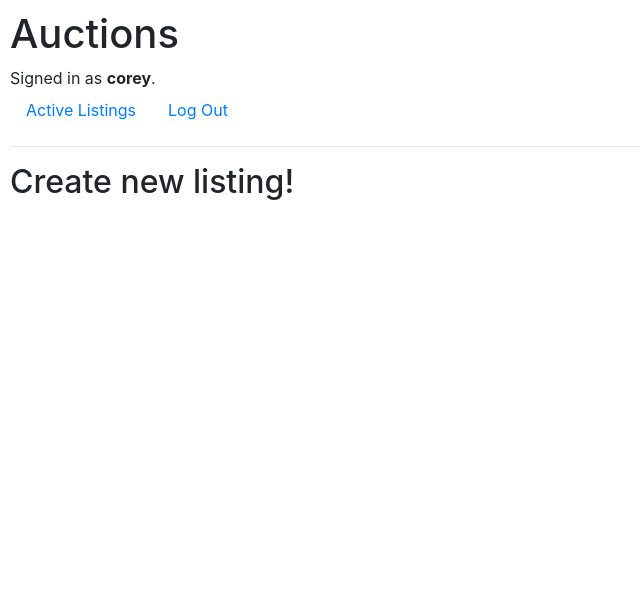
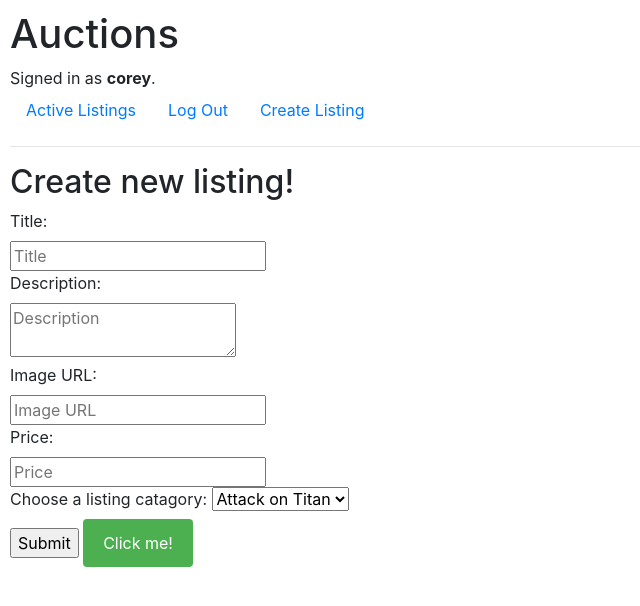
Before and after one commit to JasonPY987/Project_2, a Django app: template auctions/templates/auctions/create.html in a window 1280 px wide. Shown: the top 606 px of the page, without its empty margins (0-640 px from the left). Run offline with Django 3.2, Linux system fonts and the light colour scheme; the template is opened without the code that fills it, so the values that code supplies are empty; a user stored in the database is signed in; some libraries are stand-ins or nearby versions.

Commit message:
fixed POST bug for create and added the create listing for the page

```diff
--- a/auctions/models.py
+++ b/auctions/models.py
@@ -1,5 +1,6 @@
 from django.contrib.auth.models import AbstractUser
 from django.db import models
+from django.shortcuts import render
 
 
 class User(AbstractUser):
@@ -24,7 +25,3 @@ class Listing(models.Model):
 
     def __str__(self):
         return self.ProductName
-
-def ListingCreate(request):
-    if request.method == "GET":
-        return render(request, "auctions/create.html")
--- a/auctions/templates/auctions/create.html
+++ b/auctions/templates/auctions/create.html
@@ -3,5 +3,40 @@
 {% block body %}
     <h2>Create new listing! </h2>
 
+    <form auction="{% url 'create'%}" method="POST">
+        <div class="form-section">
+            <label for="title" class="form-label">Title:</label><br>
+            <input type="text" id="title" name="title" class="form-input" placeholder="Title"><br>
+        </div>
+        <div class="form-section">
+            <label for="description" class="form-label">Description:</label><br>
+            <textarea id="description" name="description" class="form-input" placeholder="Description"></textarea><br>
+        </div>
+        <div class="form-section">
+            <label for="image" class="form-label">Image URL:</label><br>
+            <input type="text" id="imageurl" name="imageurl" class="form-input" placeholder="Image URL"><br>
+        </div>
+        <div class="form-section">
+            <label for="price" class="form-label">Price:</label><br>
+            <input type="number" id="price" name="price" class="form-input" placeholder="Price"><br>
+        </div>
+        <div class="form-section">
+            <label for="catagory">Choose a listing catagory:</label>
+            <select id="menu" name="menu">
+                <option value="option1">Attack on Titan</option>
+                <option value="option2">Naruto</option>
+                <option value="option3">Black Clover </option>
+            </select>
 
+        </div>
+
+            <input type="submit" value="Submit" class="form-button">
+        <button style="background-color: #4caf50; color: white; padding: 12px 20px; border: none; border-radius: 4px; cursor: pointer; transition: background-color 0.2s;">Click me!</button>
+
+        <style>
+            button:hover {
+              background-color: #45a049;
+            }
+        </style>
+    </form>
 {% endblock %}
--- a/auctions/templates/auctions/layout.html
+++ b/auctions/templates/auctions/layout.html
@@ -24,6 +24,9 @@
                 <li class="nav-item">
                     <a class="nav-link" href="{% url 'logout' %}">Log Out</a>
                 </li>
+                <li class="nav-item">
+                    <a class="nav-link" href="{% url 'create' %}">Create Listing</a>
+                </li>
             {% else %}
                 <li class="nav-item">
                     <a class="nav-link" href="{% url 'login' %}">Log In</a>
--- a/auctions/views.py
+++ b/auctions/views.py
@@ -63,5 +63,6 @@ def register(request):
         return render(request, "auctions/register.html")
 
 
-def ListingCreate():
-    return
+def ListingCreate(request):
+    if request.method == "GET":
+        return render(request, "auctions/create.html")
```
Also changed, not shown: db.sqlite3.
